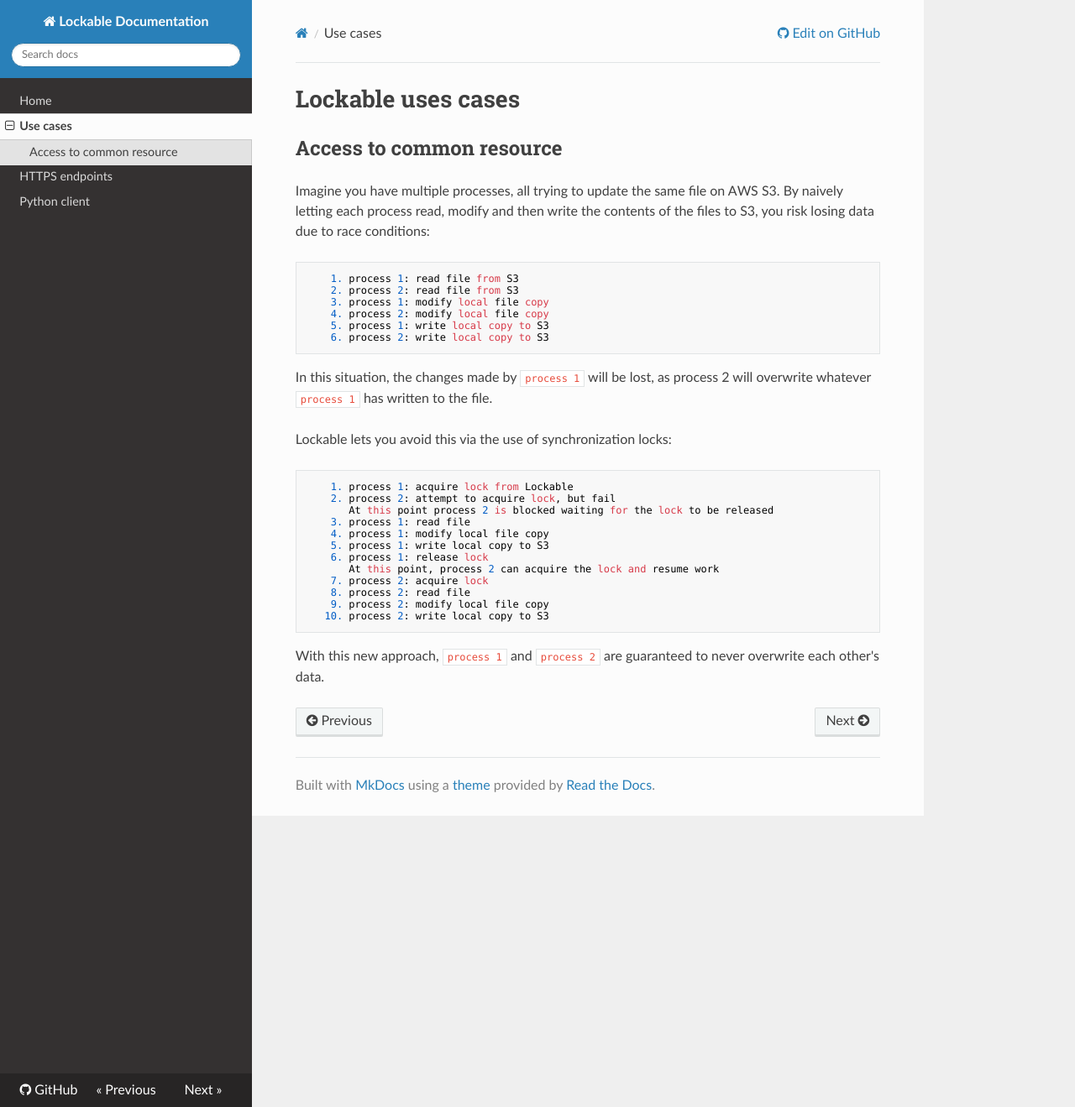
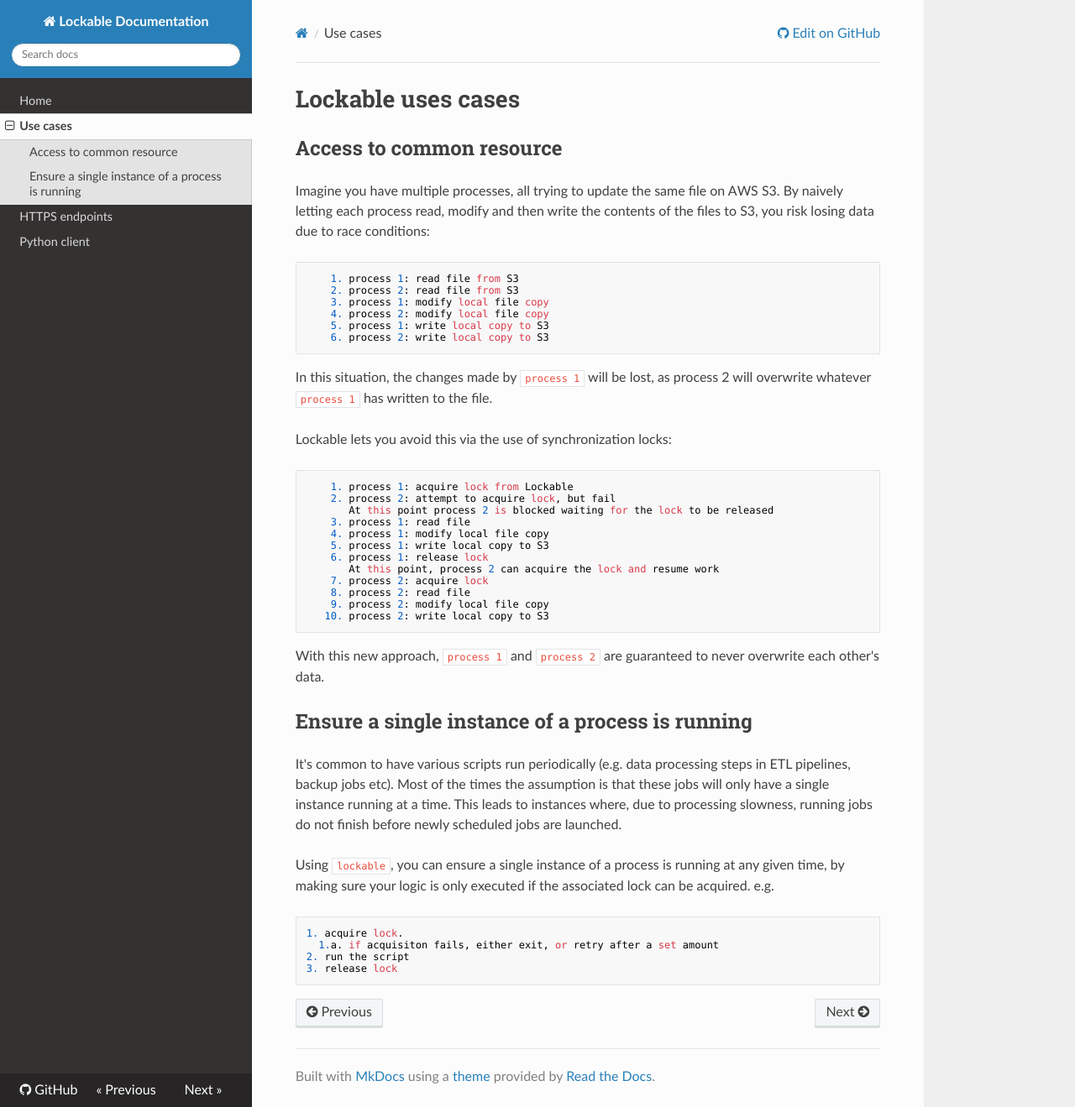
Before and after one commit to lockable-dev/lockable-docs, an MkDocs documentation site: the page built from docs/use-cases.md, in a window 1280 px wide and 1319 px high. Shown: the whole window at 84% size. Built offline with MkDocs 1.6.1, drawn with Linux system fonts in a browser that asks for light colours; nearby versions of some CDN libraries.

Commit message:
Added another use case

````diff
--- a/docs/use-cases.md
+++ b/docs/use-cases.md
@@ -29,3 +29,16 @@ Lockable lets you avoid this via the use of synchronization locks:
    10. process 2: write local copy to S3
 ```
 With this new approach, `process 1` and `process 2` are guaranteed to never overwrite each other's data.
+
+
+## Ensure a single instance of a process is running
+It's common to have various scripts run periodically (e.g. data processing steps in ETL pipelines, backup jobs etc). Most of the times the assumption is that these jobs will only have a single instance running at a time. This leads to instances where, due to processing slowness, running jobs do not finish before newly scheduled jobs are launched.
+
+Using `lockable`, you can ensure a single instance of a process is running at any given time, by making sure your logic is only executed if the associated lock can be acquired. e.g.
+
+```
+1. acquire lock.
+  1.a. if acquisiton fails, either exit, or retry after a set amount
+2. run the script
+3. release lock
+```
````
